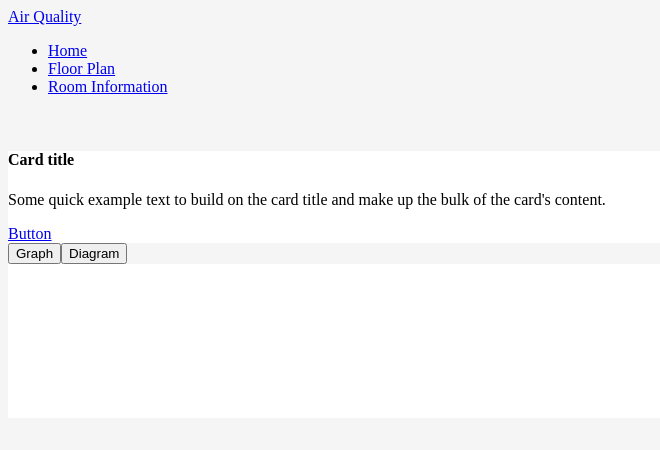
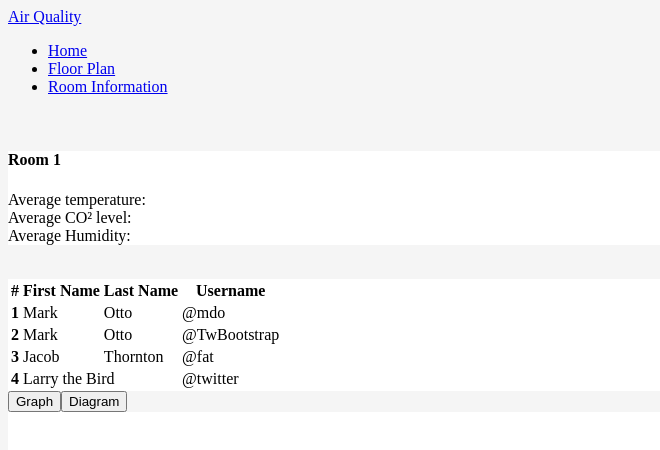
Before and after one commit to AP-Elektronica-ICT/IP18-AirQuality01, an Angular app in the folder AirQualityApp/: page /#/roominfo in a window 1280 px wide. Shown: the top 450 px of the page, without its empty margins (0-660 px from the left). Built offline with nearby package versions, Linux system fonts and the light colour scheme; what angular-bootstrap-md, ng2-charts would draw is missing.

Commit message:
Added Table + averages

```diff
--- a/AirQualityApp/src/app/app.module.ts
+++ b/AirQualityApp/src/app/app.module.ts
@@ -13,6 +13,7 @@ import { HomeComponent } from './home/home.component';
 import { RoomInformationComponent } from './room-information/room-information.component';
 import { GraphComponent } from './room-information/graph/graph.component';
 import { DiagramComponent } from './room-information/diagram/diagram.component';
+import { TableComponent } from './room-information/table/table.component';
 
 @NgModule({
   declarations: [
@@ -22,7 +23,8 @@ import { DiagramComponent } from './room-information/diagram/diagram.component';
     HomeComponent,
     RoomInformationComponent,
     GraphComponent,
-    DiagramComponent
+    DiagramComponent,
+    TableComponent
   ],
   imports: [
     BrowserModule,
--- a/AirQualityApp/src/app/nav-bar/nav-bar.component.html
+++ b/AirQualityApp/src/app/nav-bar/nav-bar.component.html
@@ -1,5 +1,5 @@
 <!--Navbar-->
-<mdb-navbar SideClass="navbar navbar-expand-lg navbar-dark indigo">
+<mdb-navbar SideClass="navbar navbar-expand-lg navbar-dark black">
 
   <!-- Navbar brand -->
   <logo><a class="navbar-brand" href="#">Air Quality</a></logo>
@@ -9,7 +9,7 @@
 
       <!-- Links -->
       <ul class="navbar-nav mr-auto">
-          <li class="nav-item active" [routerLinkActive]="['active']">
+          <li class="nav-item" [routerLinkActive]="['active']">
               <a class="nav-link waves-light" [routerLink]="['/home']" mdbRippleRadius>Home<span class="sr-only"></span></a>
           </li>
           <li class="nav-item" [routerLinkActive]="['active']">
--- a/AirQualityApp/src/app/room-information/room-information.component.html
+++ b/AirQualityApp/src/app/room-information/room-information.component.html
@@ -2,10 +2,17 @@
     <div class="col p-2">
         <div class="card">
             <div class="card-body">
-                <h4 class="card-title">Card title</h4>
-                <p class="card-text">Some quick example text to build on the card title and make up the bulk of the card's content.</p>
-                <a href="#" class="btn btn-primary waves-light" mdbRippleRadius>Button</a>
+                <h4 class="card-title">Room 1</h4>
+                <p class="card-text">
+                    Average temperature:<br>
+                    Average CO² level:<br>
+                    Average Humidity:
+                </p>
             </div>
+        </div>
+        <br>
+        <div class="card">
+            <app-table></app-table>
         </div>
     </div>
 
@@ -18,7 +25,8 @@
         <div class="card">
 
             <div class="card-body">
-                <app-graph></app-graph>
+                <app-graph *ngIf="graphActive"></app-graph>
+                <app-diagram *ngIf="diagramActive"></app-diagram>
             </div>
         </div>
     </div>
--- a/AirQualityApp/src/app/room-information/room-information.component.ts
+++ b/AirQualityApp/src/app/room-information/room-information.component.ts
@@ -19,12 +19,19 @@ export class RoomInformationComponent implements OnInit {
   private selected: string = "btn btn-primary";
   private notSelected: string = "btn";
 
+  public graphActive: boolean = true;
+  public diagramActive: boolean = false;
+
   public setGraphActive(){
     this.btnGraphState = this.selected;
     this.btnDiagramState = this.notSelected;
+    this.graphActive = true;
+    this.diagramActive = false;
   }
   public setDiagramActive(){
     this.btnGraphState = this.notSelected;
     this.btnDiagramState = this.selected;
+    this.diagramActive = true;
+    this.graphActive = false;
   }
 }
--- /dev/null
+++ b/AirQualityApp/src/app/room-information/table/table.component.html
@@ -0,0 +1,35 @@
+<table class="table table-bordered">
+    <thead>
+      <tr>
+        <th>#</th>
+        <th>First Name</th>
+        <th>Last Name</th>
+        <th>Username</th>
+      </tr>
+    </thead>
+    <tbody>
+      <tr>
+        <th scope="row">1</th>
+        <td>Mark</td>
+        <td>Otto</td>
+        <td>@mdo</td>
+      </tr>
+      <tr>
+        <th scope="row">2</th>
+        <td>Mark</td>
+        <td>Otto</td>
+        <td>@TwBootstrap</td>
+      </tr>
+      <tr>
+        <th scope="row">3</th>
+        <td>Jacob</td>
+        <td>Thornton</td>
+        <td>@fat</td>
+      </tr>
+      <tr>
+        <th scope="row">4</th>
+        <td colspan="2">Larry the Bird</td>
+        <td>@twitter</td>
+      </tr>
+    </tbody>
+  </table>
--- /dev/null
+++ b/AirQualityApp/src/app/room-information/table/table.component.ts
@@ -0,0 +1,15 @@
+import { Component, OnInit } from '@angular/core';
+
+@Component({
+  selector: 'app-table',
+  templateUrl: './table.component.html',
+  styleUrls: ['./table.component.css']
+})
+export class TableComponent implements OnInit {
+
+  constructor() { }
+
+  ngOnInit() {
+  }
+
+}
```
Also changed, not shown: AirQualityApp/src/app/room-information/table/table.component.css (added), 1 other file (tests, documents, lock files or other folders).
